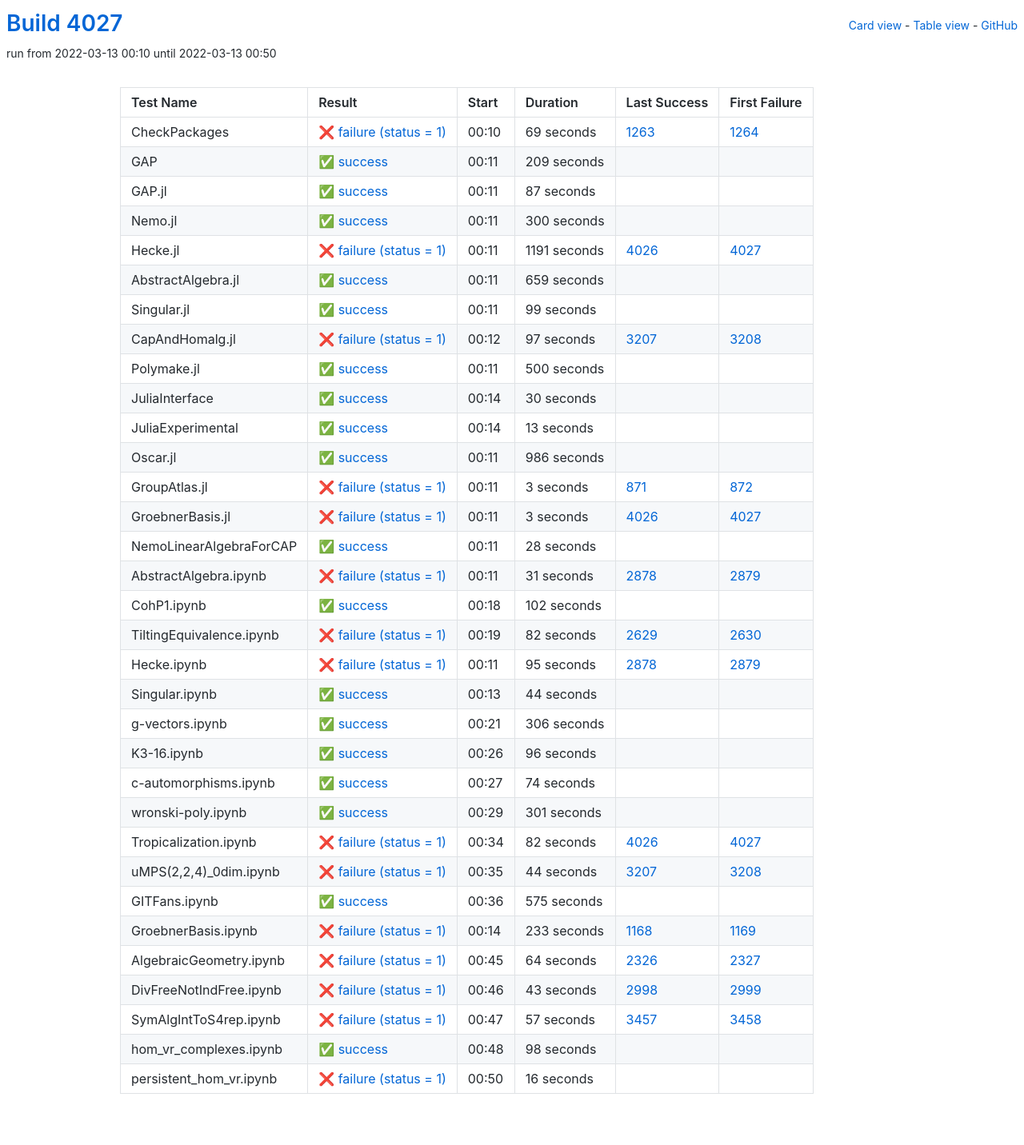
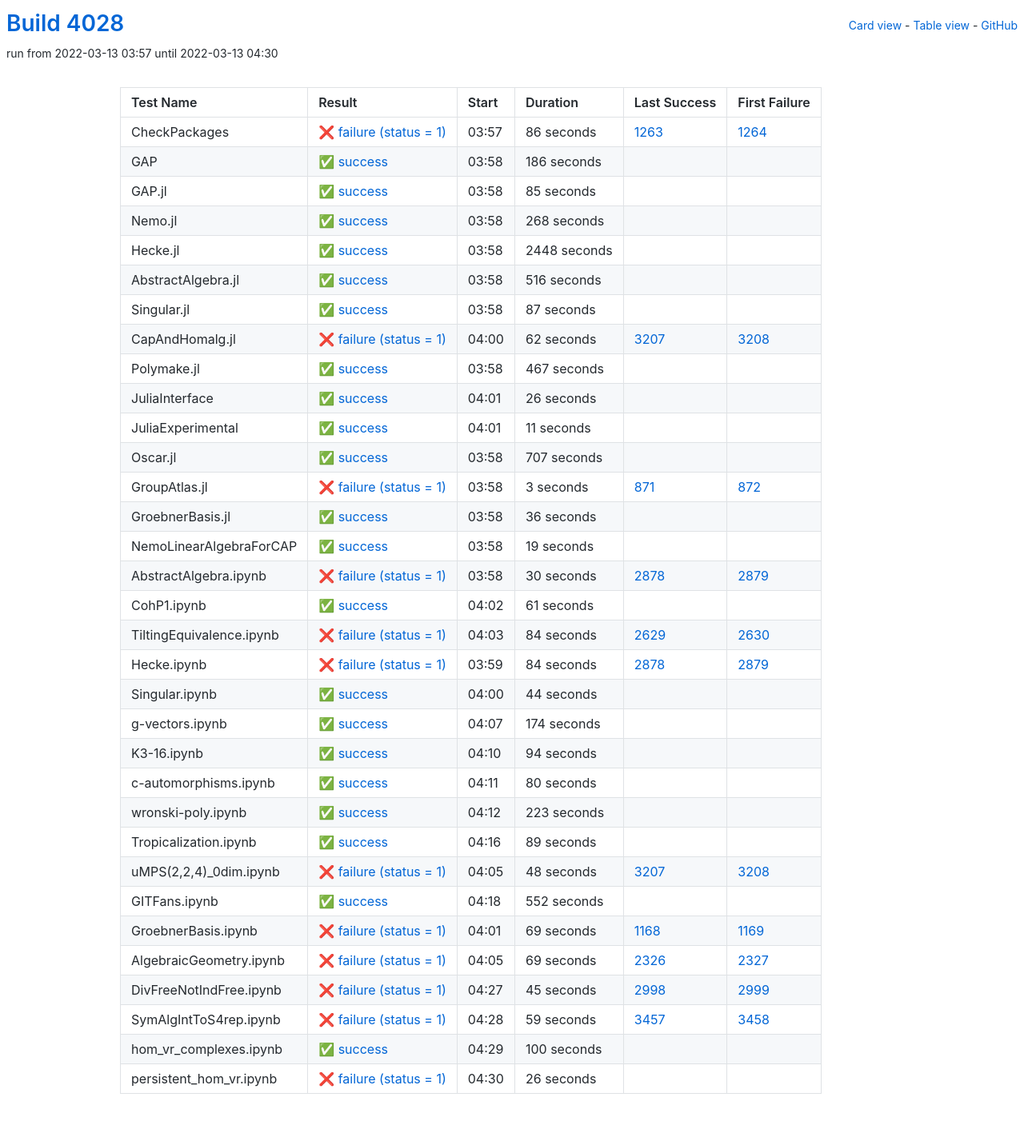
Before and after one commit to oscar-system/oscar-ci-status-stable, a Jekyll site: the page built from table.html, in a window 1280 px wide. Shown: the whole page at 80% size. Built offline with Jekyll 4.4.1, drawn with Linux system fonts in a browser that asks for light colours.

Commit message:
Build #4028

```diff
--- a/_data/ci.yml
+++ b/_data/ci.yml
@@ -1,6 +1,6 @@
 ---
-build: 4027
-build_url: https://oscarci.mathematik.uni-kl.de/job/oscar-stable/4027/
+build: 4028
+build_url: https://oscarci.mathematik.uni-kl.de/job/oscar-stable/4028/
 job: oscar-stable
 organization: oscar-system
 repo: oscar-ci-status-stable
@@ -8,32 +8,80 @@ repourl: https://github.com/oscar-system/oscar-ci-status-stable
 tests:
 - name: CheckPackages
   id: checkpackages
-  log: https://oscarci.mathematik.uni-kl.de/job/oscar-stable/4027/artifact/logs/build-4027/CheckPackages.log
-  start: 2022-03-13 00:10
+  log: https://oscarci.mathematik.uni-kl.de/job/oscar-stable/4028/artifact/logs/build-4028/CheckPackages.log
+  start: 2022-03-13 03:57
   success: false
   exitcode: 1
   status: failure
-  duration: 69
+  duration: 86
   last_success: 1263
   last_success_url: https://oscarci.mathematik.uni-kl.de/job/oscar-stable/1263/
   first_failure: 1264
   first_failure_url: https://oscarci.mathematik.uni-kl.de/job/oscar-stable/1264/
 - name: GAP
   id: gap
-  log: https://oscarci.mathematik.uni-kl.de/job/oscar-stable/4027/artifact/logs/build-4027/GAP.log
-  start: 2022-03-13 00:11
+  log: https://oscarci.mathematik.uni-kl.de/job/oscar-stable/4028/artifact/logs/build-4028/GAP.log
+  start: 2022-03-13 03:58
   success: true
   exitcode: 0
   status: success
-  duration: 209
+  duration: 186
   last_success: false
   last_success_url:
   first_failure: false
   first_failure_url:
 - name: GAP.jl
   id: gap-jl
-  log: https://oscarci.mathematik.uni-kl.de/job/oscar-stable/4027/artifact/logs/build-4027/GAP.jl.log
-  start: 2022-03-13 00:11
+  log: https://oscarci.mathematik.uni-kl.de/job/oscar-stable/4028/artifact/logs/build-4028/GAP.jl.log
+  start: 2022-03-13 03:58
+  success: true
+  exitcode: 0
+  status: success
+  duration: 85
+  last_success: false
+  last_success_url:
+  first_failure: false
+  first_failure_url:
+- name: Nemo.jl
+  id: nemo-jl
+  log: https://oscarci.mathematik.uni-kl.de/job/oscar-stable/4028/artifact/logs/build-4028/Nemo.jl.log
+  start: 2022-03-13 03:58
+  success: true
+  exitcode: 0
+  status: success
+  duration: 268
+  last_success: false
+  last_success_url:
+  first_failure: false
+  first_failure_url:
+- name: Hecke.jl
+  id: hecke-jl
+  log: https://oscarci.mathematik.uni-kl.de/job/oscar-stable/4028/artifact/logs/build-4028/Hecke.jl.log
+  start: 2022-03-13 03:58
+  success: true
+  exitcode: 0
+  status: success
+  duration: 2448
+  last_success: false
+  last_success_url:
+  first_failure: false
+  first_failure_url:
+- name: AbstractAlgebra.jl
+  id: abstractalgebra-jl
+  log: https://oscarci.mathematik.uni-kl.de/job/oscar-stable/4028/artifact/logs/build-4028/AbstractAlgebra.jl.log
+  start: 2022-03-13 03:58
+  success: true
+  exitcode: 0
+  status: success
+  duration: 516
+  last_success: false
+  last_success_url:
+  first_failure: false
+  first_failure_url:
+- name: Singular.jl
+  id: singular-jl
+  log: https://oscarci.mathematik.uni-kl.de/job/oscar-stable/4028/artifact/logs/build-4028/Singular.jl.log
+  start: 2022-03-13 03:58
   success: true
   exitcode: 0
   status: success
@@ -42,118 +90,70 @@ tests:
   last_success_url:
   first_failure: false
   first_failure_url:
-- name: Nemo.jl
-  id: nemo-jl
-  log: https://oscarci.mathematik.uni-kl.de/job/oscar-stable/4027/artifact/logs/build-4027/Nemo.jl.log
-  start: 2022-03-13 00:11
-  success: true
-  exitcode: 0
-  status: success
-  duration: 300
-  last_success: false
-  last_success_url:
-  first_failure: false
-  first_failure_url:
-- name: Hecke.jl
-  id: hecke-jl
-  log: https://oscarci.mathematik.uni-kl.de/job/oscar-stable/4027/artifact/logs/build-4027/Hecke.jl.log
-  start: 2022-03-13 00:11
+- name: CapAndHomalg.jl
+  id: capandhomalg-jl
+  log: https://oscarci.mathematik.uni-kl.de/job/oscar-stable/4028/artifact/logs/build-4028/CapAndHomalg.jl.log
+  start: 2022-03-13 04:00
   success: false
   exitcode: 1
   status: failure
-  duration: 1191
-  last_success: 4026
-  last_success_url: https://oscarci.mathematik.uni-kl.de/job/oscar-stable/4026/
-  first_failure: 4027
-  first_failure_url: https://oscarci.mathematik.uni-kl.de/job/oscar-stable/4027/
-- name: AbstractAlgebra.jl
-  id: abstractalgebra-jl
-  log: https://oscarci.mathematik.uni-kl.de/job/oscar-stable/4027/artifact/logs/build-4027/AbstractAlgebra.jl.log
-  start: 2022-03-13 00:11
-  success: true
-  exitcode: 0
-  status: success
-  duration: 659
-  last_success: false
-  last_success_url:
-  first_failure: false
-  first_failure_url:
-- name: Singular.jl
-  id: singular-jl
-  log: https://oscarci.mathematik.uni-kl.de/job/oscar-stable/4027/artifact/logs/build-4027/Singular.jl.log
-  start: 2022-03-13 00:11
-  success: true
-  exitcode: 0
-  status: success
-  duration: 99
-  last_success: false
-  last_success_url:
-  first_failure: false
-  first_failure_url:
-- name: CapAndHomalg.jl
-  id: capandhomalg-jl
-  log: https://oscarci.mathematik.uni-kl.de/job/oscar-stable/4027/artifact/logs/build-4027/CapAndHomalg.jl.log
-  start: 2022-03-13 00:12
-  success: false
-  exitcode: 1
-  status: failure
-  duration: 97
+  duration: 62
   last_success: 3207
   last_success_url: https://oscarci.mathematik.uni-kl.de/job/oscar-stable/3207/
   first_failure: 3208
   first_failure_url: https://oscarci.mathematik.uni-kl.de/job/oscar-stable/3208/
 - name: Polymake.jl
   id: polymake-jl
-  log: https://oscarci.mathematik.uni-kl.de/job/oscar-stable/4027/artifact/logs/build-4027/Polymake.jl.log
-  start: 2022-03-13 00:11
+  log: https://oscarci.mathematik.uni-kl.de/job/oscar-stable/4028/artifact/logs/build-4028/Polymake.jl.log
+  start: 2022-03-13 03:58
   success: true
   exitcode: 0
   status: success
-  duration: 500
+  duration: 467
   last_success: false
   last_success_url:
   first_failure: false
   first_failure_url:
 - name: JuliaInterface
   id: juliainterface
-  log: https://oscarci.mathematik.uni-kl.de/job/oscar-stable/4027/artifact/logs/build-4027/JuliaInterface.log
-  start: 2022-03-13 00:14
+  log: https://oscarci.mathematik.uni-kl.de/job/oscar-stable/4028/artifact/logs/build-4028/JuliaInterface.log
+  start: 2022-03-13 04:01
   success: true
   exitcode: 0
   status: success
-  duration: 30
+  duration: 26
   last_success: false
   last_success_url:
   first_failure: false
   first_failure_url:
 - name: JuliaExperimental
   id: juliaexperimental
-  log: https://oscarci.mathematik.uni-kl.de/job/oscar-stable/4027/artifact/logs/build-4027/JuliaExperimental.log
-  start: 2022-03-13 00:14
+  log: https://oscarci.mathematik.uni-kl.de/job/oscar-stable/4028/artifact/logs/build-4028/JuliaExperimental.log
+  start: 2022-03-13 04:01
   success: true
   exitcode: 0
   status: success
-  duration: 13
+  duration: 11
   last_success: false
   last_success_url:
   first_failure: false
   first_failure_url:
 - name: Oscar.jl
   id: oscar-jl
-  log: https://oscarci.mathematik.uni-kl.de/job/oscar-stable/4027/artifact/logs/build-4027/Oscar.jl.log
-  start: 2022-03-13 00:11
+  log: https://oscarci.mathematik.uni-kl.de/job/oscar-stable/4028/artifact/logs/build-4028/Oscar.jl.log
+  start: 2022-03-13 03:58
   success: true
   exitcode: 0
   status: success
-  duration: 986
+  duration: 707
   last_success: false
   last_success_url:
   first_failure: false
   first_failure_url:
 - name: GroupAtlas.jl
   id: groupatlas-jl
-  log: https://oscarci.mathematik.uni-kl.de/job/oscar-stable/4027/artifact/logs/build-4027/GroupAtlas.jl.log
-  start: 2022-03-13 00:11
+  log: https://oscarci.mathematik.uni-kl.de/job/oscar-stable/4028/artifact/logs/build-4028/GroupAtlas.jl.log
+  start: 2022-03-13 03:58
   success: false
   exitcode: 1
   status: failure
@@ -164,80 +164,80 @@ tests:
   first_failure_url: https://oscarci.mathematik.uni-kl.de/job/oscar-stable/872/
 - name: GroebnerBasis.jl
   id: groebnerbasis-jl
-  log: https://oscarci.mathematik.uni-kl.de/job/oscar-stable/4027/artifact/logs/build-4027/GroebnerBasis.jl.log
-  start: 2022-03-13 00:11
-  success: false
-  exitcode: 1
-  status: failure
-  duration: 3
-  last_success: 4026
-  last_success_url: https://oscarci.mathematik.uni-kl.de/job/oscar-stable/4026/
-  first_failure: 4027
-  first_failure_url: https://oscarci.mathematik.uni-kl.de/job/oscar-stable/4027/
-- name: NemoLinearAlgebraForCAP
-  id: nemolinearalgebraforcap
-  log: https://oscarci.mathematik.uni-kl.de/job/oscar-stable/4027/artifact/logs/build-4027/NemoLinearAlgebraForCAP.log
-  start: 2022-03-13 00:11
+  log: https://oscarci.mathematik.uni-kl.de/job/oscar-stable/4028/artifact/logs/build-4028/GroebnerBasis.jl.log
+  start: 2022-03-13 03:58
   success: true
   exitcode: 0
   status: success
-  duration: 28
+  duration: 36
+  last_success: false
+  last_success_url:
+  first_failure: false
+  first_failure_url:
+- name: NemoLinearAlgebraForCAP
+  id: nemolinearalgebraforcap
+  log: https://oscarci.mathematik.uni-kl.de/job/oscar-stable/4028/artifact/logs/build-4028/NemoLinearAlgebraForCAP.log
+  start: 2022-03-13 03:58
+  success: true
+  exitcode: 0
+  status: success
+  duration: 19
   last_success: false
   last_success_url:
   first_failure: false
   first_failure_url:
 - name: AbstractAlgebra.ipynb
   id: abstractalgebra-ipynb
-  log: https://oscarci.mathematik.uni-kl.de/job/oscar-stable/4027/artifact/logs/build-4027/AbstractAlgebra.ipynb.log
-  start: 2022-03-13 00:11
+  log: https://oscarci.mathematik.uni-kl.de/job/oscar-stable/4028/artifact/logs/build-4028/AbstractAlgebra.ipynb.log
+  start: 2022-03-13 03:58
   success: false
   exitcode: 1
   status: failure
-  duration: 31
+  duration: 30
   last_success: 2878
   last_success_url: https://oscarci.mathematik.uni-kl.de/job/oscar-stable/2878/
   first_failure: 2879
   first_failure_url: https://oscarci.mathematik.uni-kl.de/job/oscar-stable/2879/
 - name: CohP1.ipynb
   id: cohp1-ipynb
-  log: https://oscarci.mathematik.uni-kl.de/job/oscar-stable/4027/artifact/logs/build-4027/CohP1.ipynb.log
-  start: 2022-03-13 00:18
+  log: https://oscarci.mathematik.uni-kl.de/job/oscar-stable/4028/artifact/logs/build-4028/CohP1.ipynb.log
+  start: 2022-03-13 04:02
   success: true
   exitcode: 0
   status: success
-  duration: 102
+  duration: 61
   last_success: false
   last_success_url:
   first_failure: false
   first_failure_url:
 - name: TiltingEquivalence.ipynb
   id: tiltingequivalence-ipynb
-  log: https://oscarci.mathematik.uni-kl.de/job/oscar-stable/4027/artifact/logs/build-4027/TiltingEquivalence.ipynb.log
-  start: 2022-03-13 00:19
+  log: https://oscarci.mathematik.uni-kl.de/job/oscar-stable/4028/artifact/logs/build-4028/TiltingEquivalence.ipynb.log
+  start: 2022-03-13 04:03
   success: false
   exitcode: 1
   status: failure
-  duration: 82
+  duration: 84
   last_success: 2629
   last_success_url: https://oscarci.mathematik.uni-kl.de/job/oscar-stable/2629/
   first_failure: 2630
   first_failure_url: https://oscarci.mathematik.uni-kl.de/job/oscar-stable/2630/
 - name: Hecke.ipynb
   id: hecke-ipynb
-  log: https://oscarci.mathematik.uni-kl.de/job/oscar-stable/4027/artifact/logs/build-4027/Hecke.ipynb.log
-  start: 2022-03-13 00:11
+  log: https://oscarci.mathematik.uni-kl.de/job/oscar-stable/4028/artifact/logs/build-4028/Hecke.ipynb.log
+  start: 2022-03-13 03:59
   success: false
   exitcode: 1
   status: failure
-  duration: 95
+  duration: 84
   last_success: 2878
   last_success_url: https://oscarci.mathematik.uni-kl.de/job/oscar-stable/2878/
   first_failure: 2879
   first_failure_url: https://oscarci.mathematik.uni-kl.de/job/oscar-stable/2879/
 - name: Singular.ipynb
   id: singular-ipynb
-  log: https://oscarci.mathematik.uni-kl.de/job/oscar-stable/4027/artifact/logs/build-4027/Singular.ipynb.log
-  start: 2022-03-13 00:13
+  log: https://oscarci.mathematik.uni-kl.de/job/oscar-stable/4028/artifact/logs/build-4028/Singular.ipynb.log
+  start: 2022-03-13 04:00
   success: true
   exitcode: 0
   status: success
@@ -248,156 +248,156 @@ tests:
   first_failure_url:
 - name: g-vectors.ipynb
   id: g-vectors-ipynb
-  log: https://oscarci.mathematik.uni-kl.de/job/oscar-stable/4027/artifact/logs/build-4027/g-vectors.ipynb.log
-  start: 2022-03-13 00:21
+  log: https://oscarci.mathematik.uni-kl.de/job/oscar-stable/4028/artifact/logs/build-4028/g-vectors.ipynb.log
+  start: 2022-03-13 04:07
   success: true
   exitcode: 0
   status: success
-  duration: 306
+  duration: 174
   last_success: false
   last_success_url:
   first_failure: false
   first_failure_url:
 - name: K3-16.ipynb
   id: k3-16-ipynb
-  log: https://oscarci.mathematik.uni-kl.de/job/oscar-stable/4027/artifact/logs/build-4027/K3-16.ipynb.log
-  start: 2022-03-13 00:26
+  log: https://oscarci.mathematik.uni-kl.de/job/oscar-stable/4028/artifact/logs/build-4028/K3-16.ipynb.log
+  start: 2022-03-13 04:10
   success: true
   exitcode: 0
   status: success
-  duration: 96
+  duration: 94
   last_success: false
   last_success_url:
   first_failure: false
   first_failure_url:
 - name: c-automorphisms.ipynb
   id: c-automorphisms-ipynb
-  log: https://oscarci.mathematik.uni-kl.de/job/oscar-stable/4027/artifact/logs/build-4027/c-automorphisms.ipynb.log
-  start: 2022-03-13 00:27
+  log: https://oscarci.mathematik.uni-kl.de/job/oscar-stable/4028/artifact/logs/build-4028/c-automorphisms.ipynb.log
+  start: 2022-03-13 04:11
   success: true
   exitcode: 0
   status: success
-  duration: 74
+  duration: 80
   last_success: false
   last_success_url:
   first_failure: false
   first_failure_url:
 - name: wronski-poly.ipynb
   id: wronski-poly-ipynb
-  log: https://oscarci.mathematik.uni-kl.de/job/oscar-stable/4027/artifact/logs/build-4027/wronski-poly.ipynb.log
-  start: 2022-03-13 00:29
+  log: https://oscarci.mathematik.uni-kl.de/job/oscar-stable/4028/artifact/logs/build-4028/wronski-poly.ipynb.log
+  start: 2022-03-13 04:12
   success: true
   exitcode: 0
   status: success
-  duration: 301
+  duration: 223
   last_success: false
   last_success_url:
   first_failure: false
   first_failure_url:
 - name: Tropicalization.ipynb
   id: tropicalization-ipynb
-  log: https://oscarci.mathematik.uni-kl.de/job/oscar-stable/4027/artifact/logs/build-4027/Tropicalization.ipynb.log
-  start: 2022-03-13 00:34
+  log: https://oscarci.mathematik.uni-kl.de/job/oscar-stable/4028/artifact/logs/build-4028/Tropicalization.ipynb.log
+  start: 2022-03-13 04:16
+  success: true
+  exitcode: 0
+  status: success
+  duration: 89
+  last_success: false
+  last_success_url:
+  first_failure: false
+  first_failure_url:
+- name: uMPS(2,2,4)_0dim.ipynb
+  id: umps-2-2-4-0dim-ipynb
+  log: https://oscarci.mathematik.uni-kl.de/job/oscar-stable/4028/artifact/logs/build-4028/uMPS-2-2-4-_0dim.ipynb.log
+  start: 2022-03-13 04:05
   success: false
   exitcode: 1
   status: failure
-  duration: 82
-  last_success: 4026
-  last_success_url: https://oscarci.mathematik.uni-kl.de/job/oscar-stable/4026/
-  first_failure: 4027
-  first_failure_url: https://oscarci.mathematik.uni-kl.de/job/oscar-stable/4027/
-- name: uMPS(2,2,4)_0dim.ipynb
-  id: umps-2-2-4-0dim-ipynb
-  log: https://oscarci.mathematik.uni-kl.de/job/oscar-stable/4027/artifact/logs/build-4027/uMPS-2-2-4-_0dim.ipynb.log
-  start: 2022-03-13 00:35
-  success: false
-  exitcode: 1
-  status: failure
-  duration: 44
+  duration: 48
   last_success: 3207
   last_success_url: https://oscarci.mathematik.uni-kl.de/job/oscar-stable/3207/
   first_failure: 3208
   first_failure_url: https://oscarci.mathematik.uni-kl.de/job/oscar-stable/3208/
 - name: GITFans.ipynb
   id: gitfans-ipynb
-  log: https://oscarci.mathematik.uni-kl.de/job/oscar-stable/4027/artifact/logs/build-4027/GITFans.ipynb.log
-  start: 2022-03-13 00:36
+  log: https://oscarci.mathematik.uni-kl.de/job/oscar-stable/4028/artifact/logs/build-4028/GITFans.ipynb.log
+  start: 2022-03-13 04:18
   success: true
   exitcode: 0
   status: success
-  duration: 575
+  duration: 552
   last_success: false
   last_success_url:
   first_failure: false
   first_failure_url:
 - name: GroebnerBasis.ipynb
   id: groebnerbasis-ipynb
-  log: https://oscarci.mathematik.uni-kl.de/job/oscar-stable/4027/artifact/logs/build-4027/GroebnerBasis.ipynb.log
-  start: 2022-03-13 00:14
+  log: https://oscarci.mathematik.uni-kl.de/job/oscar-stable/4028/artifact/logs/build-4028/GroebnerBasis.ipynb.log
+  start: 2022-03-13 04:01
   success: false
   exitcode: 1
   status: failure
-  duration: 233
+  duration: 69
   last_success: 1168
   last_success_url: https://oscarci.mathematik.uni-kl.de/job/oscar-stable/1168/
   first_failure: 1169
   first_failure_url: https://oscarci.mathematik.uni-kl.de/job/oscar-stable/1169/
 - name: AlgebraicGeometry.ipynb
   id: algebraicgeometry-ipynb
-  log: https://oscarci.mathematik.uni-kl.de/job/oscar-stable/4027/artifact/logs/build-4027/AlgebraicGeometry.ipynb.log
-  start: 2022-03-13 00:45
+  log: https://oscarci.mathematik.uni-kl.de/job/oscar-stable/4028/artifact/logs/build-4028/AlgebraicGeometry.ipynb.log
+  start: 2022-03-13 04:05
   success: false
   exitcode: 1
   status: failure
-  duration: 64
+  duration: 69
   last_success: 2326
   last_success_url: https://oscarci.mathematik.uni-kl.de/job/oscar-stable/2326/
   first_failure: 2327
   first_failure_url: https://oscarci.mathematik.uni-kl.de/job/oscar-stable/2327/
 - name: DivFreeNotIndFree.ipynb
   id: divfreenotindfree-ipynb
-  log: https://oscarci.mathematik.uni-kl.de/job/oscar-stable/4027/artifact/logs/build-4027/DivFreeNotIndFree.ipynb.log
-  start: 2022-03-13 00:46
+  log: https://oscarci.mathematik.uni-kl.de/job/oscar-stable/4028/artifact/logs/build-4028/DivFreeNotIndFree.ipynb.log
+  start: 2022-03-13 04:27
   success: false
   exitcode: 1
   status: failure
-  duration: 43
+  duration: 45
   last_success: 2998
   last_success_url: https://oscarci.mathematik.uni-kl.de/job/oscar-stable/2998/
   first_failure: 2999
   first_failure_url: https://oscarci.mathematik.uni-kl.de/job/oscar-stable/2999/
 - name: SymAlgIntToS4rep.ipynb
   id: symalginttos4rep-ipynb
-  log: https://oscarci.mathematik.uni-kl.de/job/oscar-stable/4027/artifact/logs/build-4027/SymAlgIntToS4rep.ipynb.log
-  start: 2022-03-13 00:47
+  log: https://oscarci.mathematik.uni-kl.de/job/oscar-stable/4028/artifact/logs/build-4028/SymAlgIntToS4rep.ipynb.log
+  start: 2022-03-13 04:28
   success: false
   exitcode: 1
   status: failure
-  duration: 57
+  duration: 59
   last_success: 3457
   last_success_url: https://oscarci.mathematik.uni-kl.de/job/oscar-stable/3457/
   first_failure: 3458
   first_failure_url: https://oscarci.mathematik.uni-kl.de/job/oscar-stable/3458/
 - name: hom_vr_complexes.ipynb
   id: hom-vr-complexes-ipynb
-  log: https://oscarci.mathematik.uni-kl.de/job/oscar-stable/4027/artifact/logs/build-4027/hom_vr_complexes.ipynb.log
-  start: 2022-03-13 00:48
+  log: https://oscarci.mathematik.uni-kl.de/job/oscar-stable/4028/artifact/logs/build-4028/hom_vr_complexes.ipynb.log
+  start: 2022-03-13 04:29
   success: true
   exitcode: 0
   status: success
-  duration: 98
+  duration: 100
   last_success: false
   last_success_url:
   first_failure: false
   first_failure_url:
 - name: persistent_hom_vr.ipynb
   id: persistent-hom-vr-ipynb
-  log: https://oscarci.mathematik.uni-kl.de/job/oscar-stable/4027/artifact/logs/build-4027/persistent_hom_vr.ipynb.log
-  start: 2022-03-13 00:50
+  log: https://oscarci.mathematik.uni-kl.de/job/oscar-stable/4028/artifact/logs/build-4028/persistent_hom_vr.ipynb.log
+  start: 2022-03-13 04:30
   success: false
   exitcode: 1
   status: failure
-  duration: 16
+  duration: 26
   last_success: false
   last_success_url:
   first_failure: false
```
Also changed, not shown: README.md.
